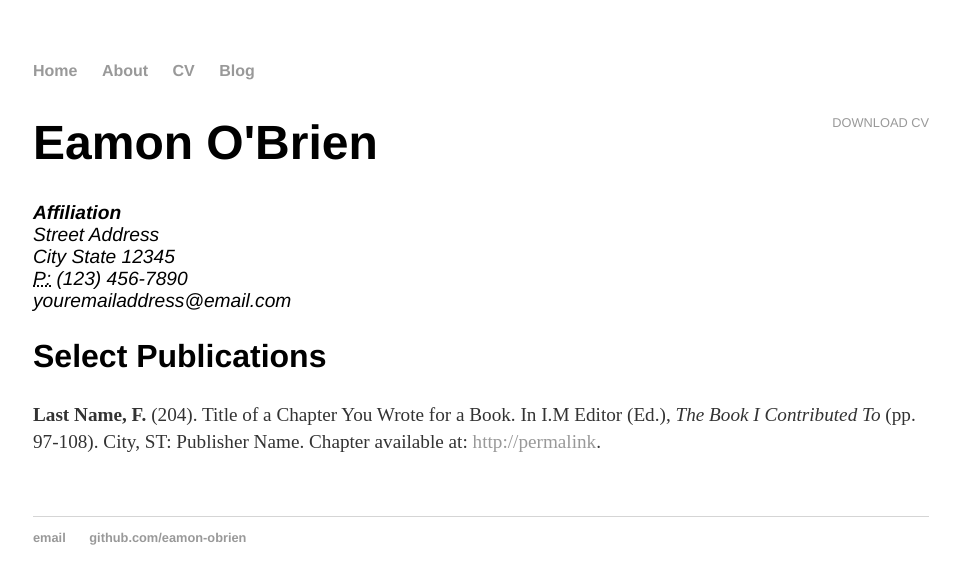
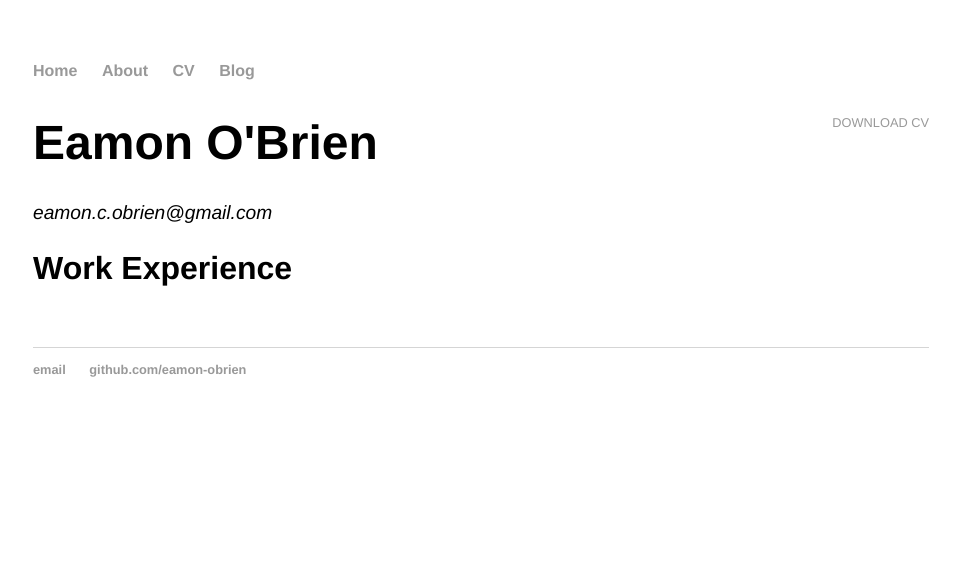
Before and after one commit to eamon-obrien/eamon-obrien.github.io, a Jekyll site: the page built from cv/index.html, in a window 1280 px wide. Shown: the top 584 px of the page, without its empty margins (159-1119 px from the left). Built offline with Jekyll 4.4.1, drawn with Linux system fonts in a browser that asks for light colours.

Commit message:
Update CV

```diff
--- a/cv/index.html
+++ b/cv/index.html
@@ -7,16 +7,12 @@ title: CV of Your Name
 		<a href="#" class="download" title="Download CV as PDF">Download CV</a>
 					<h1>Eamon O'Brien</h1>
 					<address>
-					<strong>Affiliation</strong><br>
-					Street Address<br>
-					City State 12345<br>
-					<abbr title="phone">P:</abbr> (123) 456-7890<br>
-					<span class="obfuscate">youremailaddress@email.com</span>
+					<span class="obfuscate">eamon.c.obrien@gmail.com</span>
 					</address>
 
-					<h2>Select Publications</h2>
+					<h2>Work Experience</h2>
 
-					<p><strong>Last Name, F.</strong> (204). Title of a Chapter You Wrote for a Book. In I.M Editor (Ed.), <em>The Book I Contributed To</em> (pp. 97-108). City, ST: Publisher Name. Chapter available at: <a href="#">http://permalink</a>.
+
 
 
 	</div>
```
Also changed, not shown: 1 other file.
